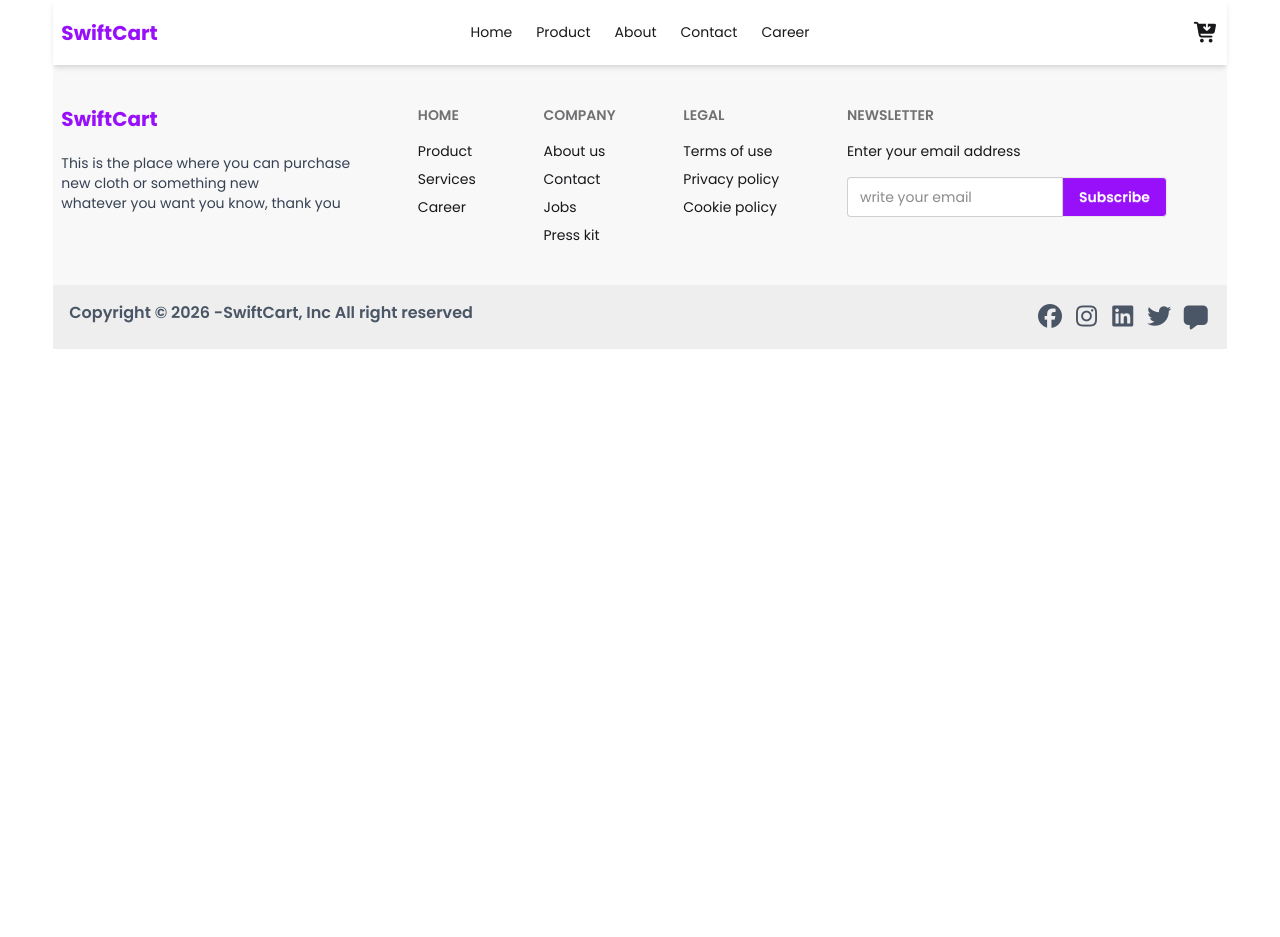
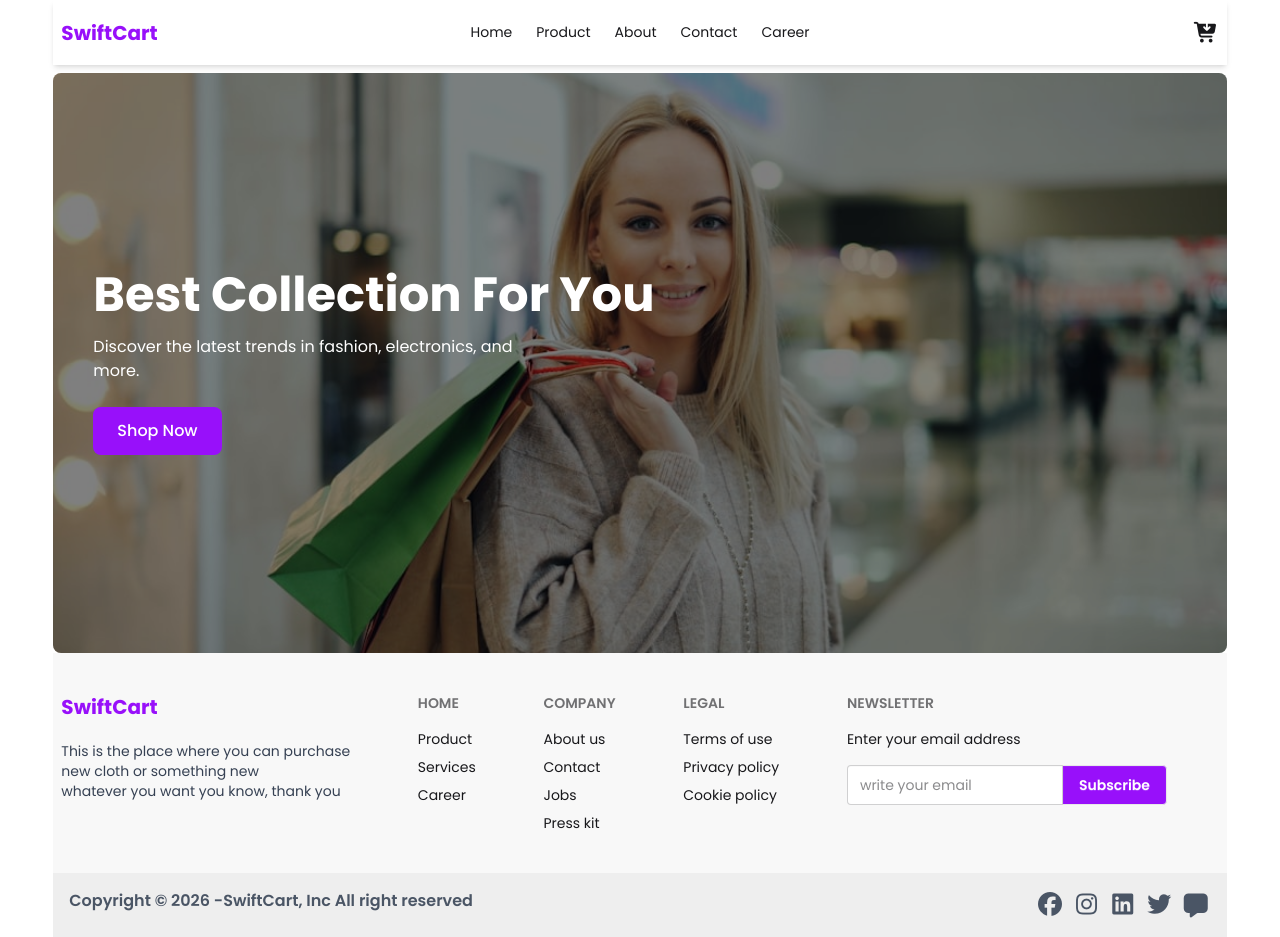
Before and after one commit to ahassh1/assign-6, a plain HTML site: page index.html in a window 1280 px wide. Before the commit the page ends 800 px from the top, so only its background shows below. Drawn offline with nearby package versions, Linux system fonts and the light colour scheme.

Commit message:
banner done

```diff
--- a/index.html
+++ b/index.html
@@ -26,7 +26,7 @@
       crossorigin="anonymous"
       referrerpolicy="no-referrer"
     />
-    <link rel="stylesheet" href="style/style.css" />
+    <link rel="stylesheet" href="./style/style.css" />
   </head>
   <body>
     <!-- navbar start  -->
@@ -73,6 +73,35 @@
       </div>
       <div class="navbar-end text-xl">
         <i class="fa-solid fa-cart-arrow-down"></i>
+      </div>
+    </div>
+
+    <!-- banner start -->
+    <div class="w-full flex justify-center mt-2">
+      <div class="relative w-11/12">
+        <img
+          class="w-full object-cover rounded-lg h-[580px]"
+          src="./Assets/banner-image.png"
+          alt="Banner Image"
+        />
+
+        <div class="absolute inset-0 bg-black/50 rounded-lg"></div>
+
+        <div
+          class="absolute inset-0 flex flex-col justify-center items-start px-10 text-white"
+        >
+          <h1 class="text-4xl md:text-5xl font-bold mb-4">
+            Best Collection For You
+          </h1>
+          <p class="mb-6 max-w-md">
+            Discover the latest trends in fashion, electronics, and more.
+          </p>
+          <button
+            class="bg-purple-600 hover:bg-white hover:border-purple-700 hover:text-purple-700 cursor-pointer py-2 px-4 md:px-6 md:py-3 rounded-lg font-medium"
+          >
+            Shop Now
+          </button>
+        </div>
       </div>
     </div>
 
```
